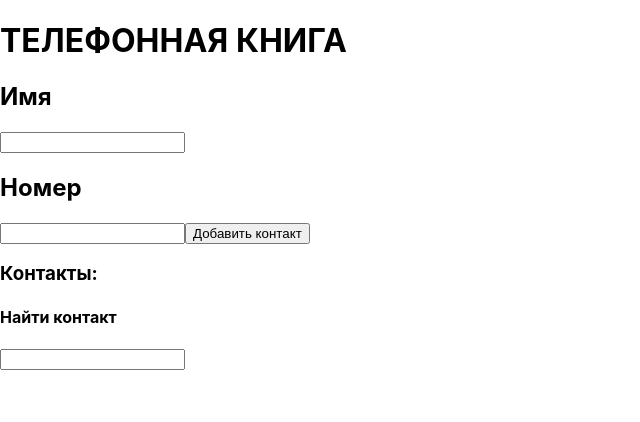
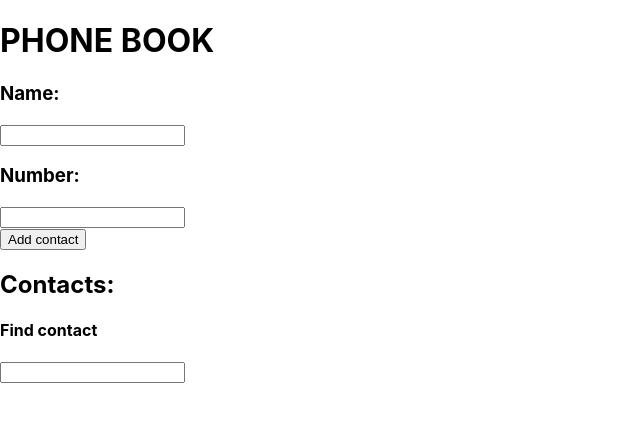
Before and after one commit to levchsergey86/goit-react-hw-02-phonebook, a React (Create React App) app: page / in a window 1280 px wide. Shown: the top 422 px of the page, without its empty margins (0-640 px from the left). Built offline with nearby package versions, Linux system fonts and the light colour scheme.

Commit message:
Workable without styles

```diff
--- a/src/components/App.jsx
+++ b/src/components/App.jsx
@@ -1,14 +1,12 @@
 import React, { useState } from 'react';
 import ContactForm from './ContactForm/ContactForm';
+import FilterContacts from './FilterContacts/FilterContacts';
+import ContactList from './ContactList/ContactList';
 import { nanoid } from 'nanoid';
 
 const App = () => {
   const [contacts, setContacts] = useState([]);
   const [filter, setFilter] = useState('');
-
-  const filterContacts = event => {
-    setFilter(event.target.value);
-  };
 
   const deleteContact = id => {
     setContacts(prevContacts =>
@@ -22,7 +20,7 @@ const App = () => {
     );
 
     if (isContactExists) {
-      alert('Контакт с таким именем или номером уже существует.');
+      alert('Contact with the same name or number already exists.');
       return;
     }
 
@@ -35,35 +33,24 @@ const App = () => {
     setContacts(prevContacts => [...prevContacts, newContact]);
   };
 
+  const handleFilterChange = event => {
+    setFilter(event.target.value);
+  };
+
   const filteredContacts = contacts.filter(contact =>
     contact.name.toLowerCase().includes(filter.toLowerCase())
   );
 
   return (
     <div>
-      <h1>ТЕЛЕФОННАЯ КНИГА</h1>
+      <h1>PHONE BOOK</h1>
       <ContactForm addContact={addContact} />
-      <h3>Контакты:</h3>
-      <h4>Найти контакт</h4>
-      <input
-        type="text"
-        name="filter"
-        pattern="^[a-zA-Zа-яА-Я]+(([' -][a-zA-Zа-яА-Я ])?[a-zA-Zа-яА-Я]*)*$"
-        title="Имя может содержать только буквы, апострофы, тире и пробелы."
-        required
-        value={filter}
-        onChange={filterContacts}
+      <h2>Contacts:</h2>
+      <FilterContacts handleFilterChange={handleFilterChange} />
+      <ContactList
+        filteredContacts={filteredContacts}
+        deleteContact={deleteContact}
       />
-      <ul>
-        {filteredContacts.map(contact => (
-          <li key={contact.id}>
-            {contact.name} - {contact.number}{' '}
-            <button onClick={() => deleteContact(contact.id)}>
-              Удалить контакт
-            </button>
-          </li>
-        ))}
-      </ul>
     </div>
   );
 };
--- a/src/components/ContactForm/ContactForm.jsx
+++ b/src/components/ContactForm/ContactForm.jsx
@@ -20,30 +20,35 @@ const ContactForm = ({ addContact }) => {
   };
 
   return (
+    <div>
       <form onSubmit={handleSubmit}>
-      <h2>Имя</h2>
+        <div>
+          <h3>Name:</h3>
           <input
             type="text"
             name="name"
             pattern="^[a-zA-Zа-яА-Я]+(([' -][a-zA-Zа-яА-Я ])?[a-zA-Zа-яА-Я]*)*$"
-        title="Имя может содержать только буквы, апострофы, тире и пробелы."
+            title="Name may contain only letters, apostrophe, dash and spaces. For example Adrian, Jacob Mercer, Charles de Batz de Castelmore d'Artagnan"
             required
             value={name}
             onChange={handleChange}
           />
-
-      <h2>Номер</h2>
+        </div>
+        <div>
+          <h3>Number:</h3>
           <input
             type="text"
             name="number"
             pattern="^[\d-]*$"
-        title="Номер может содержать только цифры и символы."
+            title="Phone number must be digits and can contain spaces, dashes, parentheses and can start with +"
             required
             value={number}
             onChange={handleChange}
           />
-      <button type="submit">Добавить контакт</button>
+        </div>
+        <button type="submit">Add contact</button>
       </form>
+    </div>
   );
 };
 
--- /dev/null
+++ b/src/components/ContactList/ContactList.jsx
@@ -0,0 +1,18 @@
+import React from 'react';
+import ContactListItem from 'components/ContactListItem/ContactListItem';
+
+const ContactList = ({ filteredContacts, deleteContact }) => {
+  return (
+    <ul>
+      {filteredContacts.map(contact => (
+        <ContactListItem
+          key={contact.id}
+          contact={contact}
+          deleteContact={deleteContact}
+        />
+      ))}
+    </ul>
+  );
+};
+
+export default ContactList;
--- /dev/null
+++ b/src/components/ContactListItem/ContactListItem.jsx
@@ -0,0 +1,16 @@
+import React from 'react';
+
+const ContactListItem = ({ contact, deleteContact }) => {
+  return (
+    // <li>
+    //   {contact.name} - {contact.number}{' '}
+    //   <button onClick={() => deleteContact(contact.id)}>Delete Contact</button>
+    // </li>
+    <li key={contact.id}>
+      {contact.name} - {contact.number}{' '}
+      <button onClick={() => deleteContact(contact.id)}>Delete Contact</button>
+    </li>
+  );
+};
+
+export default ContactListItem;
--- /dev/null
+++ b/src/components/FilterContacts/FilterContacts.jsx
@@ -0,0 +1,19 @@
+import React from 'react';
+
+const FilterContacts = ({ handleFilterChange }) => {
+  return (
+    <div>
+      <h4>Find contact</h4>
+      <input
+        type="text"
+        name="filter"
+        pattern="^[a-zA-Zа-яА-Я]+(([' -][a-zA-Zа-яА-Я ])?[a-zA-Zа-яА-Я]*)*$"
+        title="Name may contain only letters, apostrophe, dash and spaces. For example Adrian, Jacob Mercer, Charles de Batz de Castelmore d'Artagnan"
+        required
+        onChange={handleFilterChange}
+      />
+    </div>
+  );
+};
+
+export default FilterContacts;
```
Lines whose indentation alone changed are shown as unchanged.
